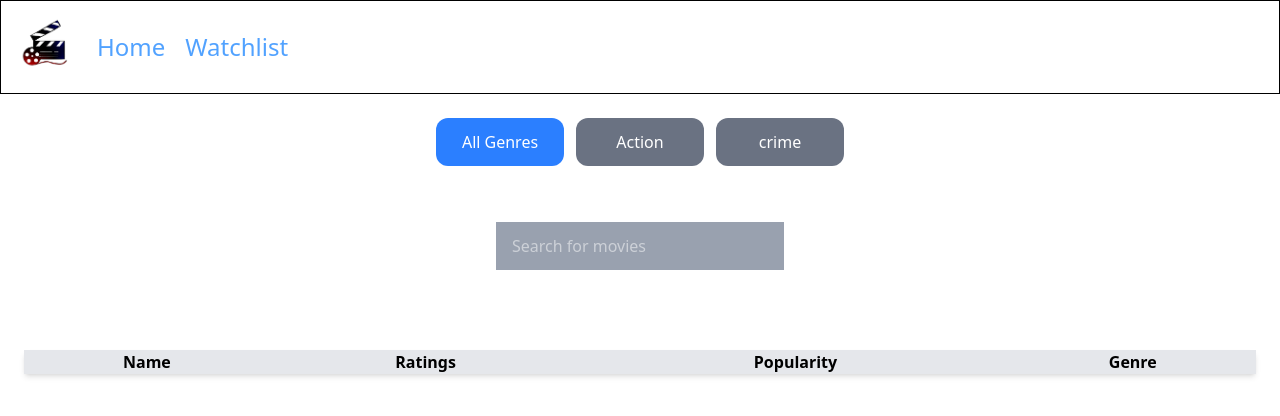
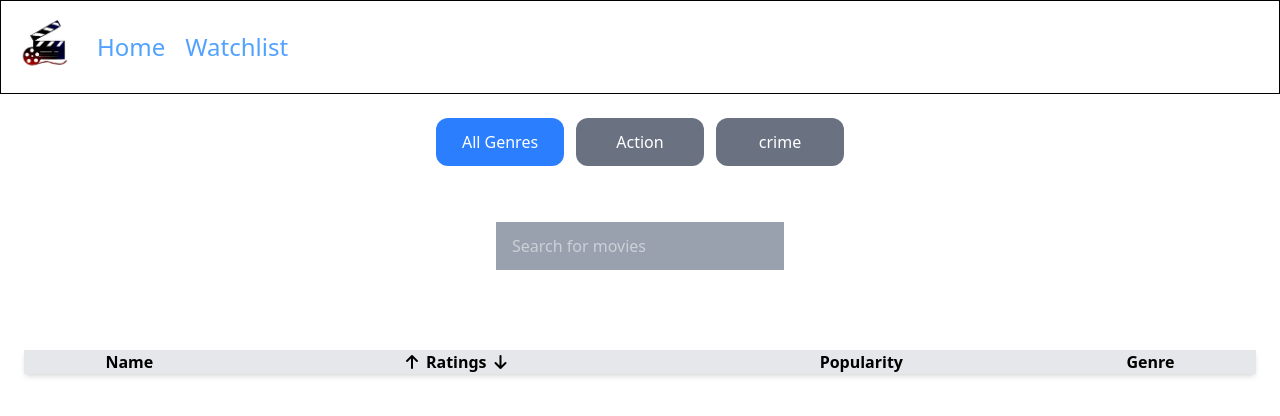
Before and after one commit to RAVI0851/Film-Vault, a React (Vite) app: page /Watchlist in a window 1280 px wide. Shown: the top 416 px of the page. Built offline with nearby package versions, Linux system fonts and the light colour scheme.

Commit message:
Added search feature and sort functionality in the watchlist

```diff
--- a/src/App.jsx
+++ b/src/App.jsx
@@ -45,7 +45,7 @@ function App() {
         <Navbar />
         <Routes>
           <Route path="/" element={<><Banner/> <Movies watchList={watchList} addToWatchList={addToWatchList} removeFromWatchList={removeFromWatchList} /></>} />
-          <Route path="/Watchlist" element={<Watchlist watchList={watchList} removeFromWatchList={removeFromWatchList} />} />
+          <Route path="/Watchlist" element={<Watchlist watchList={watchList} removeFromWatchList={removeFromWatchList} SetWatchList={SetWatchList} />} />
         </Routes>
       </BrowserRouter>
     </>
--- a/src/components/Watchlist.jsx
+++ b/src/components/Watchlist.jsx
@@ -1,7 +1,28 @@
-import React from "react";
+import React, { useState } from "react";
 //import watchList from 'movies.jsx'
 
-function Watchlist({ watchList,removeFromWatchList }) {
+function Watchlist({ watchList,removeFromWatchList,SetWatchList }) {
+
+  const [Search,setSearch] = useState('')
+
+
+  let handleSearch = (e)=>{
+    setSearch(e.target.value)
+  }
+
+
+  let ascendSort = ()=>{
+    let ascendWatchList = watchList.sort((a,b)=>
+       b.vote_average - a.vote_average
+  )
+    SetWatchList([...ascendWatchList])
+  }
+
+  let descendSort = ()=>{
+    let descendWatchList= watchList.sort((a,b)=>a.vote_average - b.vote_average)
+    SetWatchList([...descendWatchList])
+  }
+
   return (
     <>
       <div className="flex items-center gap-3 justify-center mt-6 ">
@@ -20,7 +41,7 @@ function Watchlist({ watchList,removeFromWatchList }) {
         <input
           type="text"
           className="bg-gray-400 h-[3rem] w-[18rem] px-4 outline-none"
-          placeholder="Search for movies"
+          placeholder="Search for movies" onChange={handleSearch} value={Search}
         />
       </div>
       <div className="max-w-screen m-6  bg-gray-200">
@@ -28,13 +49,19 @@ function Watchlist({ watchList,removeFromWatchList }) {
           <thead className="">
             <tr className=" shadow-md w-full">
               <th className="">Name</th>
-              <th>Ratings</th>
+              <th className="flex gap-2 justify-center">
+                <div ><i onClick={descendSort} class="fa fa-arrow-up" aria-hidden="true"></i></div>
+               <div>Ratings</div>
+               <div><i onClick={ascendSort} class="fa fa-arrow-down" aria-hidden="true"></i></div>
+                </th>
               <th>Popularity</th>
               <th>Genre</th>
             </tr>
           </thead>
           <tbody className="border-gray-50">
-            {watchList.map((movie) => (
+            {watchList.filter((movie)=>{
+              return movie.title.toLowerCase().includes(Search.toLowerCase())
+            }).map((movie) => (
               <tr className="">
                 <td className="flex items-center text-center">
                   <img
```
